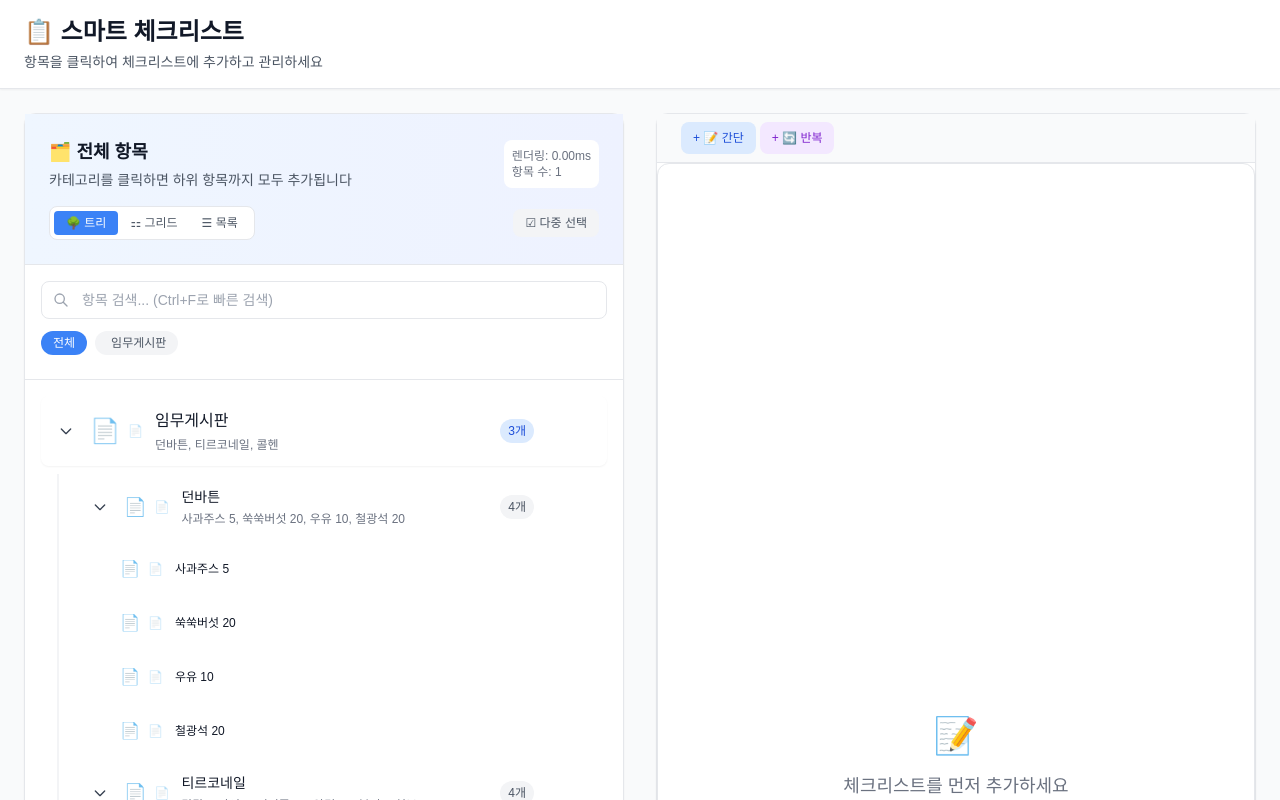
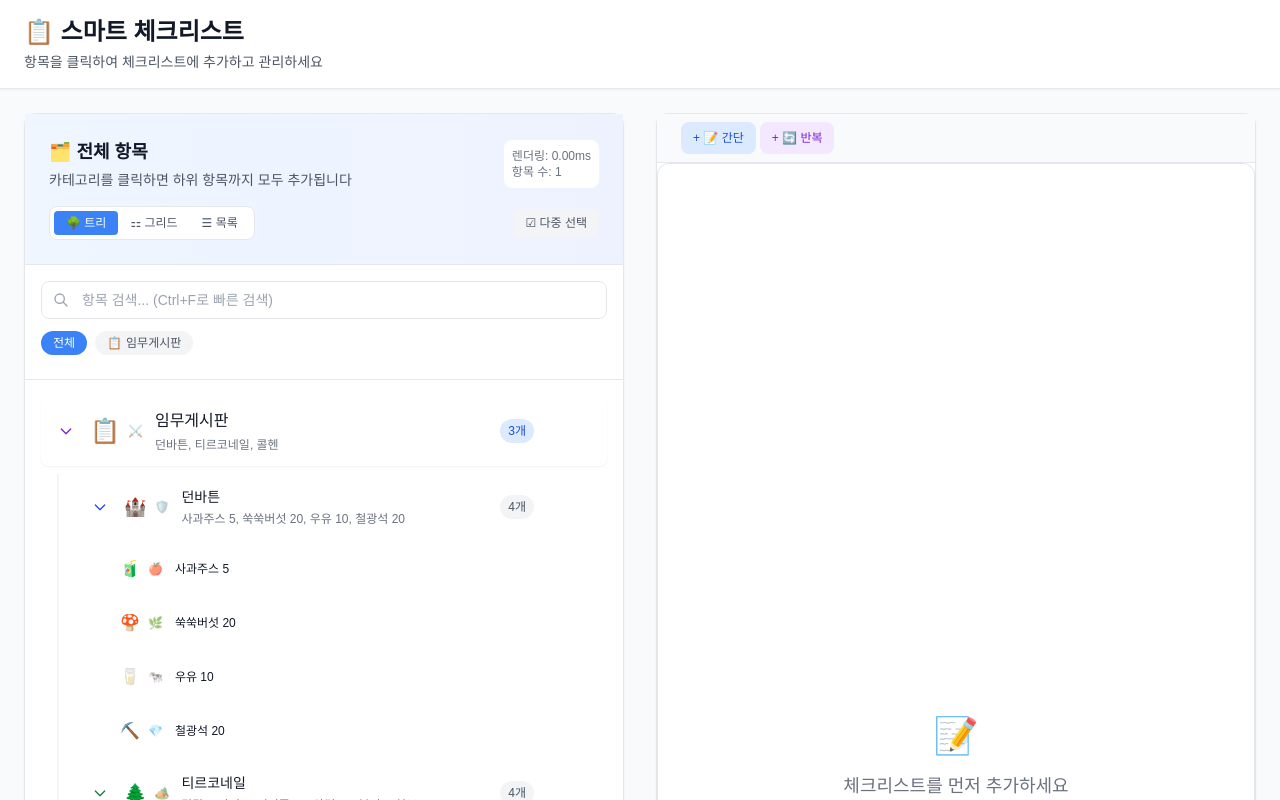
Before and after one commit to rmks1216/mobicheck, a Next.js app: page / in a window 1280 px wide. Shown: the top 800 px of the page. Built offline with nearby package versions, Linux system fonts and the light colour scheme.

Commit message:
이모지 전체 개선

```diff
--- a/src/components/checklist/ChecklistItem.js
+++ b/src/components/checklist/ChecklistItem.js
@@ -29,27 +29,31 @@ function getItemLevel(id, ancestorMap) {
 
 // 카테고리별 이모지 매핑
 const itemEmojis = {
-  'cat-groceries': '🛒',
-  'cat-household': '🏠',
-  'cat-electronics': '📱',
-  'sub-vegetables': '🥬',
-  'sub-fruits': '🍎',
-  'sub-cleaning': '🧽',
-  'sub-kitchen': '🍳',
-  'sub-mobile': '📱',
-  'sub-computer': '💻',
-  'item-carrot': '🥕',
-  'item-onion': '🧅',
-  'item-apple': '🍎',
-  'item-banana': '🍌',
-  'item-detergent': '🧴',
-  'item-sponge': '🧽',
-  'item-foil': '📄',
-  'item-wrap': '🎁',
-  'item-phone-case': '📱',
-  'item-charger': '🔌',
-  'item-mouse': '🖱️',
-  'item-keyboard': '⌨️'
+  // 메인 카테고리
+  'duty': '📋',
+
+  // 지역별 서브 카테고리
+  'dunbarton': '🏰',
+  'tyrconail': '🌲',
+  'colen': '🌊',
+
+  // 던바튼 항목들
+  'dunbarton01': '🧃',
+  'dunbarton02': '🍄',
+  'dunbarton03': '🥛',
+  'dunbarton04': '⛏️',
+
+  // 티르코네일 항목들
+  'tyrconail01': '🍳',
+  'tyrconail02': '🕷️',
+  'tyrconail03': '🐑',
+  'tyrconail04': '🌿',
+
+  // 콜헨 항목들
+  'colen01': '🦪',
+  'colen02': '🌸',
+  'colen03': '🥚',
+  'colen04': '🪵'
 };
 
 export default function ChecklistItem({
--- a/src/components/checklist/ChecklistPanel.js
+++ b/src/components/checklist/ChecklistPanel.js
@@ -7,27 +7,31 @@ import { RepeatSettingsModal } from './RepeatComponents';
 
 // 카테고리별 이모지 매핑
 const categoryEmojis = {
-  'cat-groceries': '🛒',
-  'cat-household': '🏠',
-  'cat-electronics': '📱',
-  'sub-vegetables': '🥬',
-  'sub-fruits': '🍎',
-  'sub-cleaning': '🧽',
-  'sub-kitchen': '🍳',
-  'sub-mobile': '📱',
-  'sub-computer': '💻',
-  'item-carrot': '🥕',
-  'item-onion': '🧅',
-  'item-apple': '🍎',
-  'item-banana': '🍌',
-  'item-detergent': '🧴',
-  'item-sponge': '🧽',
-  'item-foil': '📄',
-  'item-wrap': '🎁',
-  'item-phone-case': '📱',
-  'item-charger': '🔌',
-  'item-mouse': '🖱️',
-  'item-keyboard': '⌨️'
+  // 메인 카테고리
+  'duty': '📋',
+
+  // 지역별 서브 카테고리
+  'dunbarton': '🏰',
+  'tyrconail': '🌲',
+  'colen': '🌊',
+
+  // 던바튼 항목들
+  'dunbarton01': '🧃',
+  'dunbarton02': '🍄',
+  'dunbarton03': '🥛',
+  'dunbarton04': '⛏️',
+
+  // 티르코네일 항목들
+  'tyrconail01': '🍳',
+  'tyrconail02': '🕷️',
+  'tyrconail03': '🐑',
+  'tyrconail04': '🌿',
+
+  // 콜헨 항목들
+  'colen01': '🦪',
+  'colen02': '🌸',
+  'colen03': '🥚',
+  'colen04': '🪵'
 };
 
 // 원본 트리 구조를 기반으로 체크리스트 항목들을 재구성하는 함수
--- a/src/components/items/constants.js
+++ b/src/components/items/constants.js
@@ -1,25 +1,29 @@
 export const categoryConfig = {
-  'cat-groceries': { emoji: '🛒', icon: '🛍️', color: 'blue', name: '식료품' },
-  'cat-household': { emoji: '🏠', icon: '🏡', color: 'purple', name: '생활용품' },
-  'cat-electronics': { emoji: '📱', icon: '⚡', color: 'indigo', name: '전자제품' },
-  'sub-vegetables': { emoji: '🥬', icon: '🌿', color: 'green', name: '채소류' },
-  'sub-fruits': { emoji: '🍎', icon: '🍓', color: 'pink', name: '과일류' },
-  'sub-cleaning': { emoji: '🧽', icon: '✨', color: 'blue', name: '청소용품' },
-  'sub-kitchen': { emoji: '🍳', icon: '👨‍🍳', color: 'orange', name: '주방용품' },
-  'sub-mobile': { emoji: '📱', icon: '📲', color: 'purple', name: '모바일' },
-  'sub-computer': { emoji: '💻', icon: '🖥️', color: 'gray', name: '컴퓨터' },
-  'item-carrot': { emoji: '🥕', icon: '🧡', color: 'orange', name: '당근' },
-  'item-onion': { emoji: '🧅', icon: '🤍', color: 'yellow', name: '양파' },
-  'item-apple': { emoji: '🍎', icon: '❤️', color: 'red', name: '사과' },
-  'item-banana': { emoji: '🍌', icon: '💛', color: 'yellow', name: '바나나' },
-  'item-detergent': { emoji: '🧴', icon: '🫧', color: 'blue', name: '세제' },
-  'item-sponge': { emoji: '🧽', icon: '✨', color: 'yellow', name: '스펀지' },
-  'item-foil': { emoji: '📄', icon: '🌟', color: 'gray', name: '은박지' },
-  'item-wrap': { emoji: '🎁', icon: '🎀', color: 'pink', name: '랩' },
-  'item-phone-case': { emoji: '📱', icon: '🛡️', color: 'purple', name: '휴대폰 케이스' },
-  'item-charger': { emoji: '🔌', icon: '⚡', color: 'green', name: '충전기' },
-  'item-mouse': { emoji: '🖱️', icon: '👆', color: 'gray', name: '마우스' },
-  'item-keyboard': { emoji: '⌨️', icon: '📝', color: 'gray', name: '키보드' }
+  // 메인 카테고리
+  'duty': { emoji: '📋', icon: '⚔️', color: 'purple', name: '임무게시판' },
+
+  // 지역별 서브 카테고리
+  'dunbarton': { emoji: '🏰', icon: '🛡️', color: 'blue', name: '던바튼' },
+  'tyrconail': { emoji: '🌲', icon: '🏕️', color: 'green', name: '티르코네일' },
+  'colen': { emoji: '🌊', icon: '⚓', color: 'cyan', name: '콜헨' },
+
+  // 던바튼 항목들
+  'dunbarton01': { emoji: '🧃', icon: '🍎', color: 'red', name: '사과주스 5' },
+  'dunbarton02': { emoji: '🍄', icon: '🌿', color: 'green', name: '쑥쑥버섯 20' },
+  'dunbarton03': { emoji: '🥛', icon: '🐄', color: 'blue', name: '우유 10' },
+  'dunbarton04': { emoji: '⛏️', icon: '💎', color: 'gray', name: '철광석 20' },
+
+  // 티르코네일 항목들
+  'tyrconail01': { emoji: '🍳', icon: '🥚', color: 'yellow', name: '달걀 프라이 5' },
+  'tyrconail02': { emoji: '🕷️', icon: '🕸️', color: 'gray', name: '거미줄 10' },
+  'tyrconail03': { emoji: '🐑', icon: '🧶', color: 'pink', name: '양털 20' },
+  'tyrconail04': { emoji: '🌿', icon: '💉', color: 'red', name: '블러드 허브 20' },
+
+  // 콜헨 항목들
+  'colen01': { emoji: '🦪', icon: '🔥', color: 'orange', name: '조개찜 5' },
+  'colen02': { emoji: '🌸', icon: '🏹', color: 'pink', name: '화살꽃 20' },
+  'colen03': { emoji: '🥚', icon: '🐔', color: 'yellow', name: '달걀 10' },
+  'colen04': { emoji: '🪵', icon: '✨', color: 'orange', name: '상급 통나무+ 20' }
 };
 
 export const colorThemes = {
@@ -31,5 +35,6 @@ export const colorThemes = {
   orange: 'hover:bg-orange-50 hover:border-orange-200 text-orange-700 border-orange-100',
   gray: 'hover:bg-gray-50 hover:border-gray-200 text-gray-700 border-gray-100',
   yellow: 'hover:bg-yellow-50 hover:border-yellow-200 text-yellow-700 border-yellow-100',
-  red: 'hover:bg-red-50 hover:border-red-200 text-red-700 border-red-100'
+  red: 'hover:bg-red-50 hover:border-red-200 text-red-700 border-red-100',
+  cyan: 'hover:bg-cyan-50 hover:border-cyan-200 text-cyan-700 border-cyan-100'
 };
```
